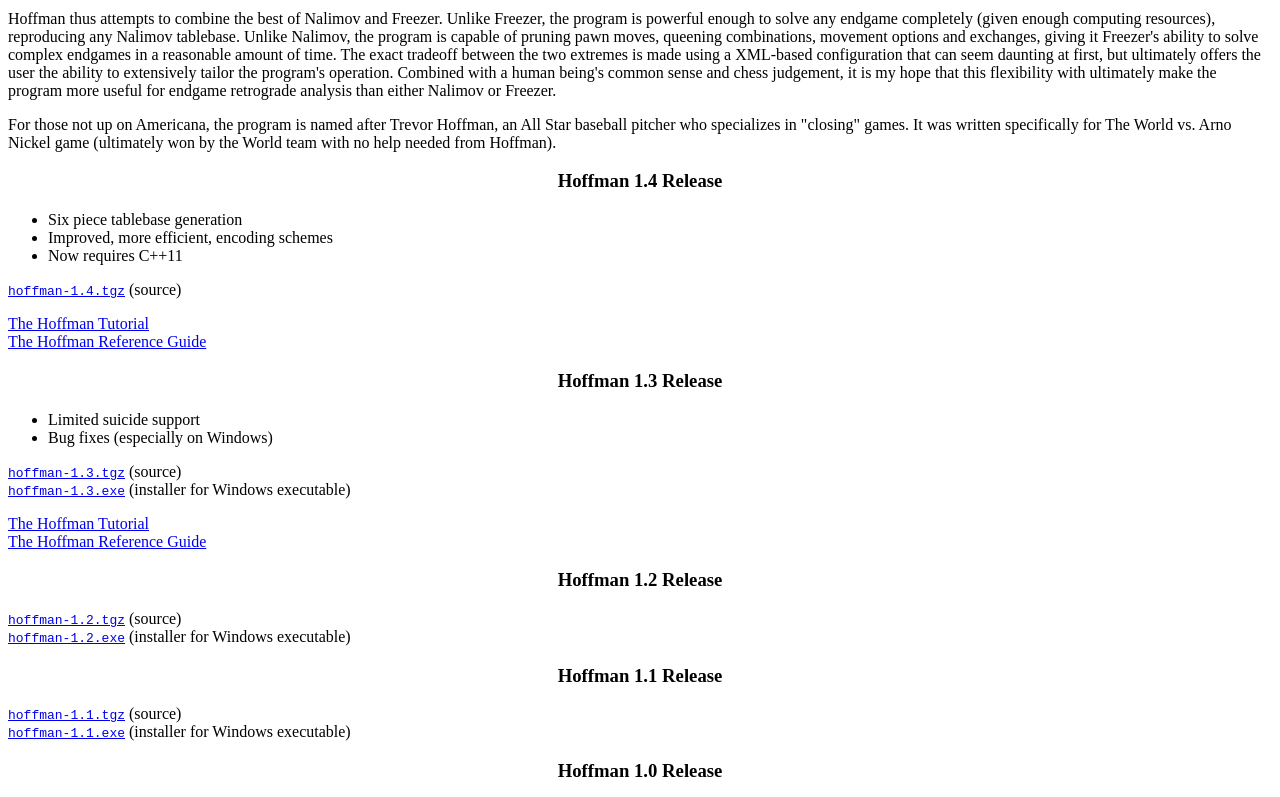
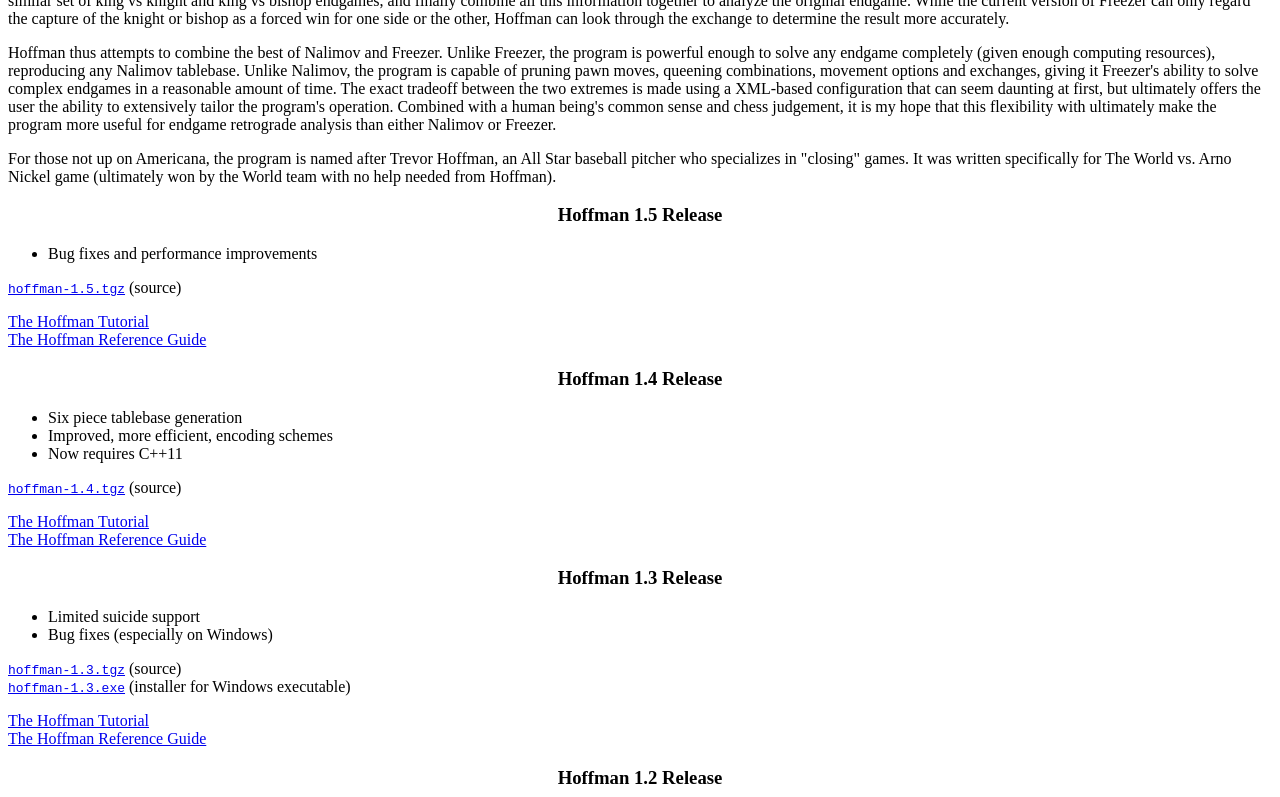
Before and after one commit to BrentBaccala/hoffman, a plain HTML site: page index.html in a window 1280 px wide. Shown: the part 651-1448 px from the top of the page. Drawn offline with Linux system fonts and the light colour scheme.

Commit message:
update for 1.5 release

```diff
--- a/index.html
+++ b/index.html
@@ -3,6 +3,9 @@
 <BODY>
 <CENTER><H3>Hoffman</H3></CENTER>
 
+<center>21 Nov 2014 - 1.5 release</center>
+
+<p>
 <center>1 Nov 2012 - 1.4 release</center>
 
 <p>
@@ -83,6 +86,19 @@ pitcher who specializes in "closing" games.  It was written specifically for The
 Nickel game (ultimately won by the World team with no help needed from Hoffman).
 
 
+<CENTER><H3>Hoffman 1.5 Release</H3></CENTER>
+
+<ul>
+<li>Bug fixes and performance improvements
+</ul>
+
+<p>
+<TT><A HREF="21Nov2014/hoffman-1.5.tgz">hoffman-1.5.tgz</A></TT> (source)
+<P>
+<A HREF="21Nov2014/tutorial.pdf">The Hoffman Tutorial</A>
+<BR>
+<A HREF="21Nov2014/reference.pdf">The Hoffman Reference Guide</A>
+
 <CENTER><H3>Hoffman 1.4 Release</H3></CENTER>
 
 <ul>
```
